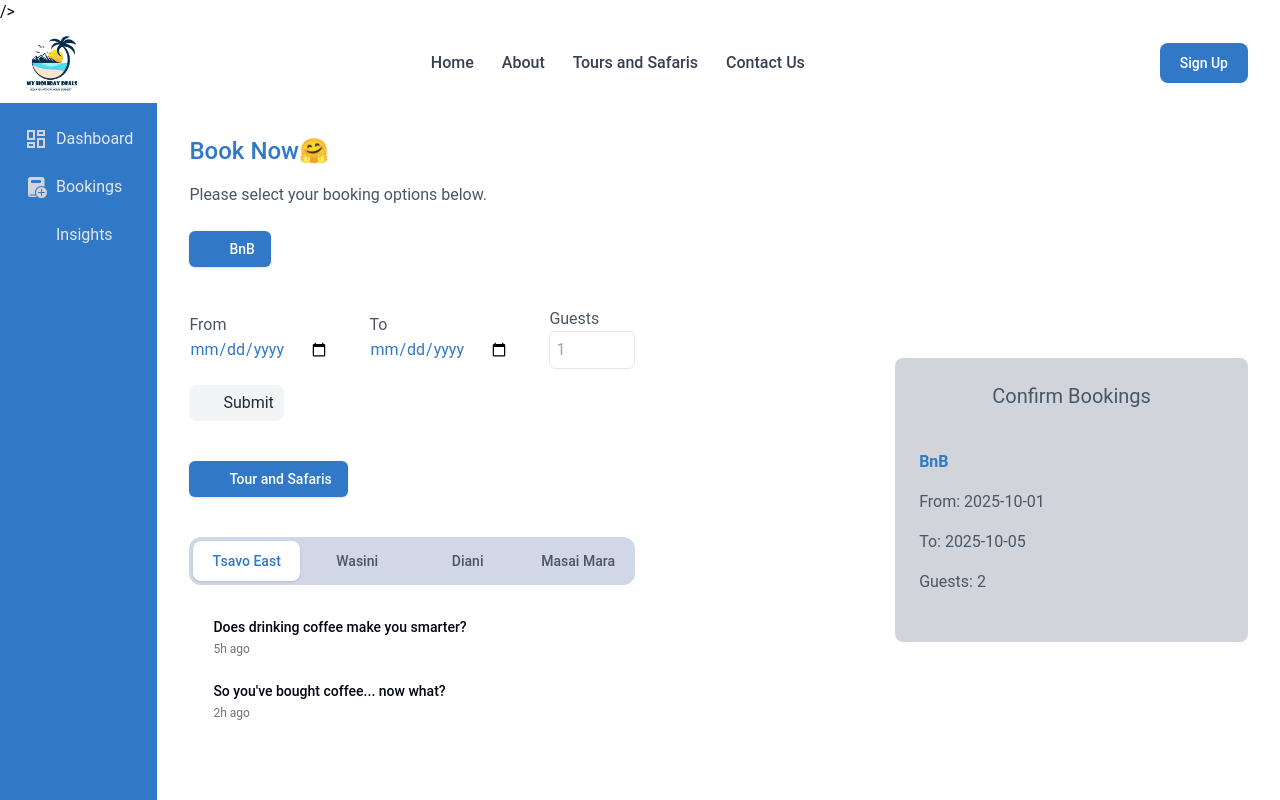
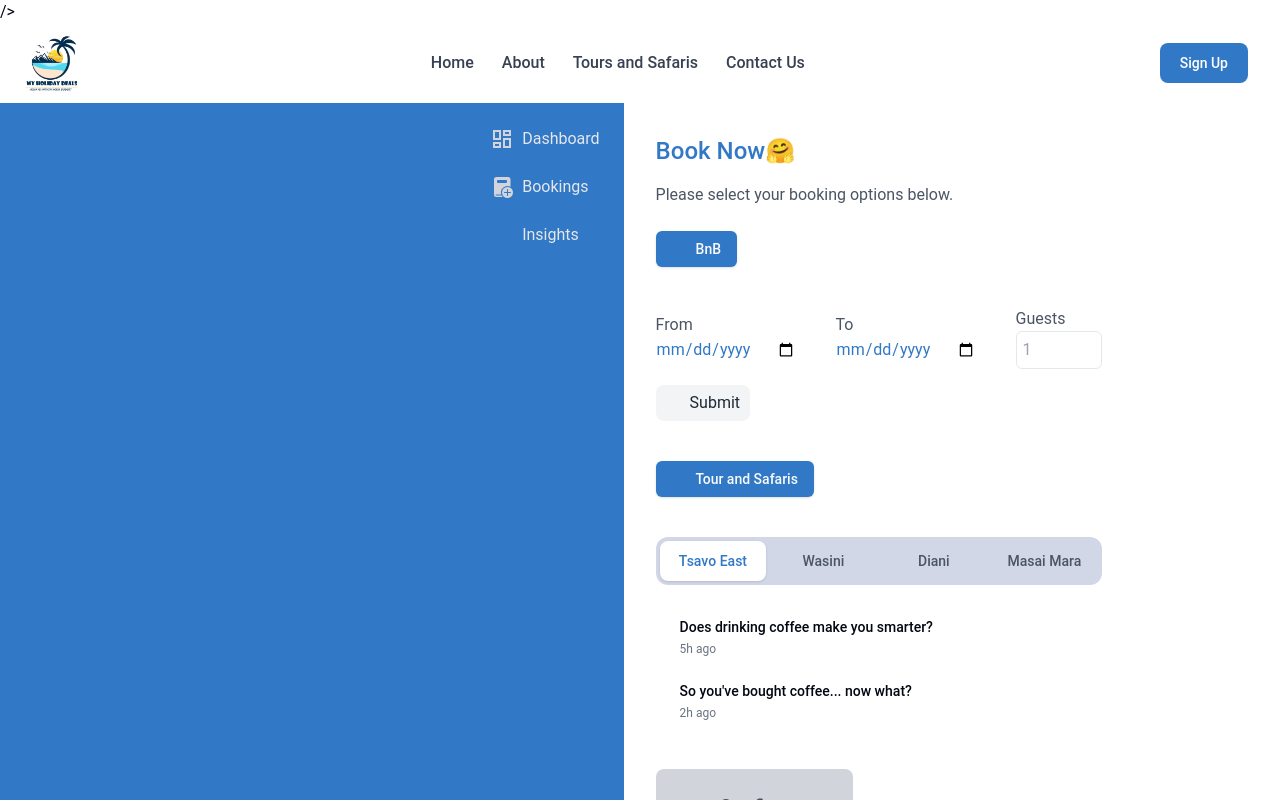
Before and after one commit to Paulhakeem/BnB, a Vue app in the folder BnB/: page /book-now in a window 1280 px wide. Shown: the top 800 px of the page. Built offline with nearby package versions, Linux system fonts and the light colour scheme; some icons are missing.

Commit message:
responsiveness

```diff
--- a/BnB/src/components/Booking/BookingMenu.vue
+++ b/BnB/src/components/Booking/BookingMenu.vue
@@ -1,9 +1,9 @@
 <template>
   <!-- Small Device -->
-  <div class="bg-[#3178c6] z-50 flex justify-between items-center sticky top-0 ">
+  <div class="bg-[#3178c6] z-50 flex justify-between items-start sticky top-0 w-full">
     <div v-for="(item, index) in icon" :key="index">
       <div
-        class="flex lg:hidden z-50 items-center justify-between p-4 w-full h-full"
+        class="flex lg:hidden z-50 items-center justify-between p-4"
       >
         <Icon :icon="item.icon" class="cursor-pointer text-3xl text-gray-200" />
       </div>
```
